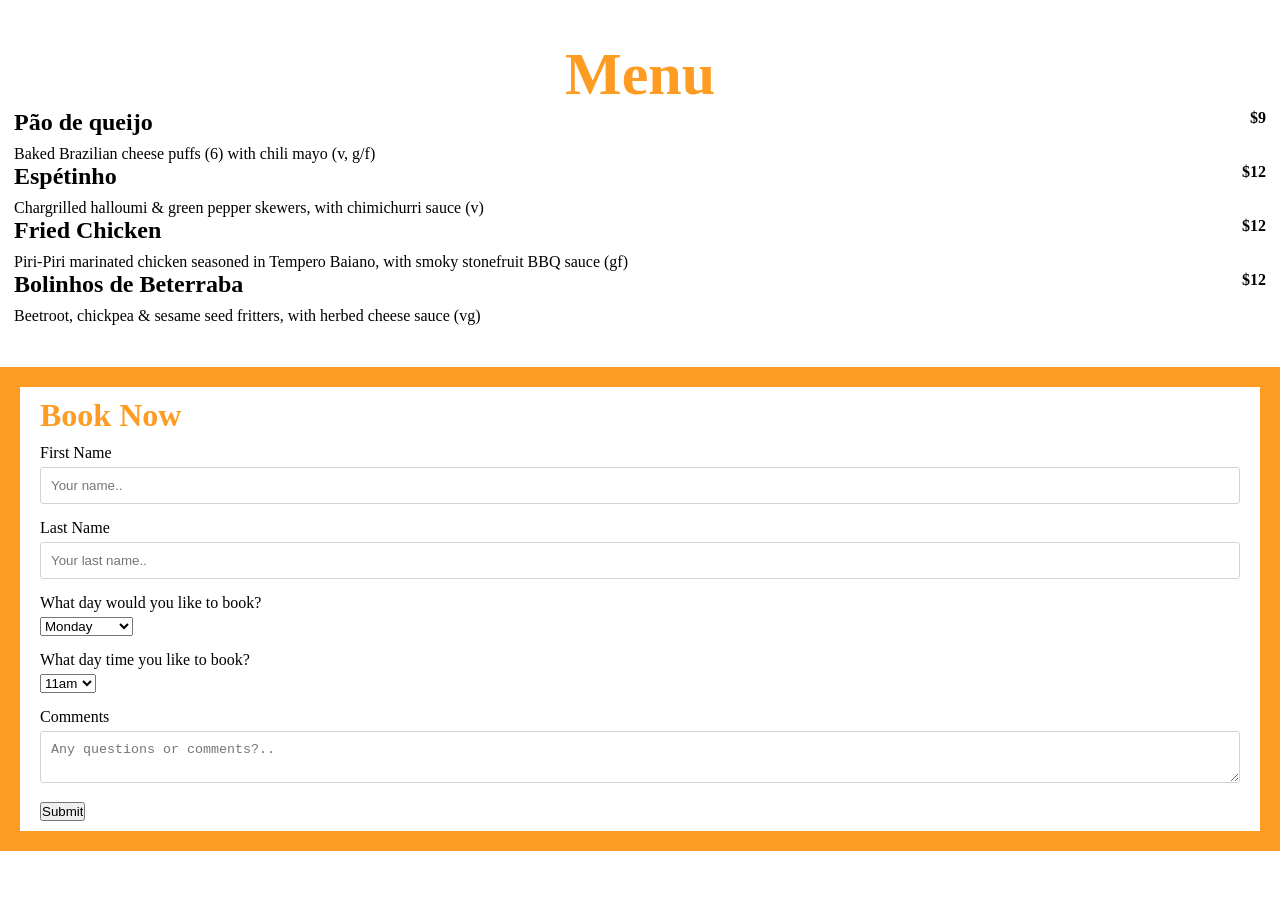
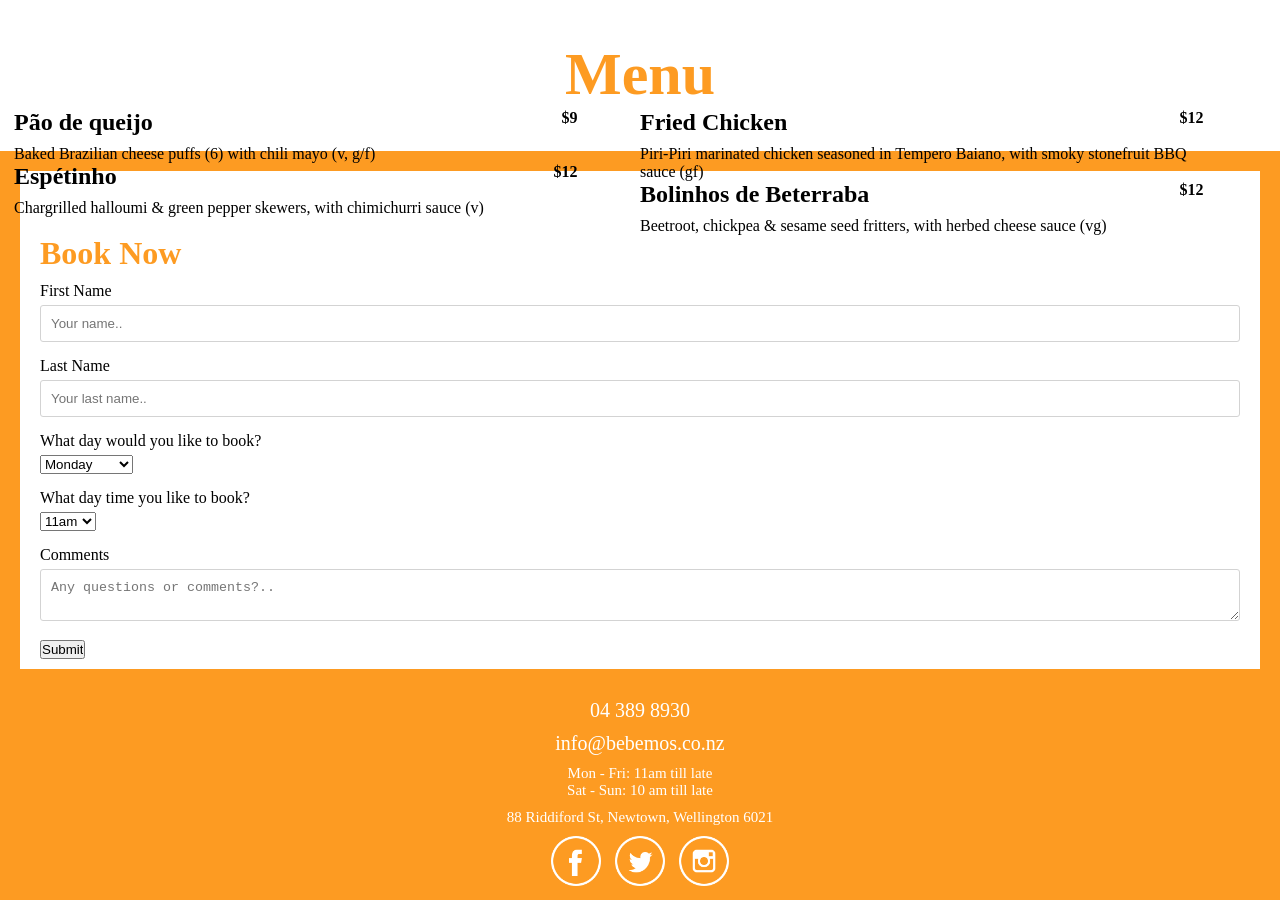
Before and after one commit to peabnuts123/formative-1.2, a plain HTML site: page Formative-1.2/index.html in a window 1280 px wide. Shown: the part 443-1343 px from the top of the page. Before the commit the page ends 1294 px from the top, so only its background shows below. Drawn offline with nearby package versions, Linux system fonts and the light colour scheme.

Commit message:
Add grid to menu. Tweak variables. Implement footer

```diff
--- a/Formative-1.2/index.html
+++ b/Formative-1.2/index.html
@@ -39,6 +39,8 @@
       <h1 class="menu__title">Menu</h1>
     </div>
 
+    <div>
+      <div class="col-6">
         <div class="menu__item">
             <div>
               <h2 class="menu__item-title">Pão de queijo</h2>
@@ -61,8 +63,9 @@
             <p>Chargrilled halloumi & green pepper skewers, with chimichurri sauce (v)
             </p>
           </div>
+      </div><!-- col-6 -->
 
-
+      <div class="col-6">
         <div class="menu__item">
             <div>
               <h2 class="menu__item-title">Fried Chicken</h2>
@@ -84,6 +87,8 @@
             <br><br>
 
             <p>Beetroot, chickpea & sesame seed fritters, with herbed cheese sauce (vg)</p>
+          </div>
+      </div><!-- col-6 -->
     </div>
   </div><!-- menu -->
 
@@ -137,6 +142,22 @@
     </form>
   </div><!-- booking-form -->
 
+  <footer class="footer">
+    <div class="footer__information">
+      <p class="footer__phone-number">04 389 8930</p>
+      <p class="footer__email">info@bebemos.co.nz</p>
+      <p class="footer__opening-hours">Mon - Fri: 11am till late<br>
+         Sat - Sun: 10 am till late</p>
+      <p class="footer__address">88 Riddiford St, Newtown, Wellington 6021</p>
+
+      <img class="footer_social-logo" src="/images/facebook-logo.png" alt="Facebook">
+      <img class="footer_social-logo" src="/images/twitter-logo.png" alt="Facebook">
+      <img class="footer_social-logo" src="/images/instagram-logo.png" alt="Facebook">
+
+    </div>
+
+  </footer>
+
   <!-- jquery cdn source -->
   <script
     src="https://code.jquery.com/jquery-3.4.1.min.js"
--- /dev/null
+++ b/Formative-1.2/sass/_footer.scss
@@ -0,0 +1,37 @@
+.footer {
+  background-color: $backColor;
+  color: $fontColor;
+  text-align: center;
+  padding: $padding;
+}
+
+
+.footer__information {
+
+}
+
+.footer__phone-number {
+  font-size: 20px;
+  margin-bottom: $margin;
+}
+
+.footer__email {
+  font-size: 20px;
+  margin-bottom: $margin;
+}
+
+.footer__opening-hours {
+  font-size: 15px;
+  margin-bottom: $margin;
+}
+
+.footer__address {
+  font-size: 15px;
+  margin-bottom: $margin;
+}
+
+.footer_social-logo {
+  width: 50px;
+  margin-left: $margin / 2;
+  margin-right: $margin / 2;
+}
--- a/Formative-1.2/sass/_nav.scss
+++ b/Formative-1.2/sass/_nav.scss
@@ -49,7 +49,8 @@
 
  @for $i from 1 to 12 {
    .col-#{$i}{
-     width: 100% / 12 * $i;
+     width: 90% / 12 * $i;
+     margin-right: 10% / 12 * $i;
      float:left;
    }
  }//end of for loop
--- a/Formative-1.2/sass/_variables.scss
+++ b/Formative-1.2/sass/_variables.scss
@@ -1,5 +1,5 @@
 $backColor: #FD9B22;
 $fontColor: white;
-$padding: 2% ;
+$padding: 10px;
 $width: 90%;
-$margin: 2%;
+$margin: 10px;
--- a/Formative-1.2/sass/style.scss
+++ b/Formative-1.2/sass/style.scss
@@ -7,3 +7,4 @@
 @import '_images';
 @import '_book';
 @import '_banner';
+@import '_footer';
```
Also changed, not shown: Formative-1.2/css/style.css, Formative-1.2/images/facebook-logo.png (added), Formative-1.2/images/instagram-logo.png (added), Formative-1.2/images/twitter-logo.png (added), 1 other file. Lines whose indentation alone changed are shown as unchanged.
